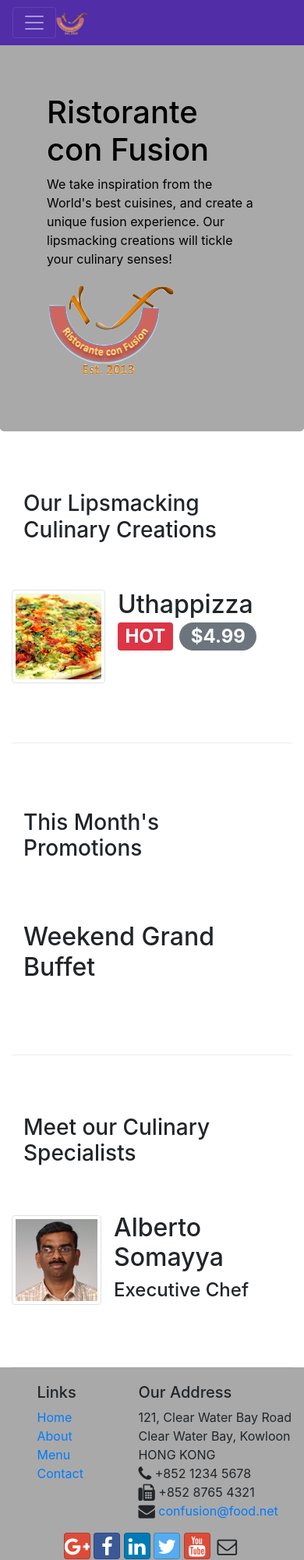
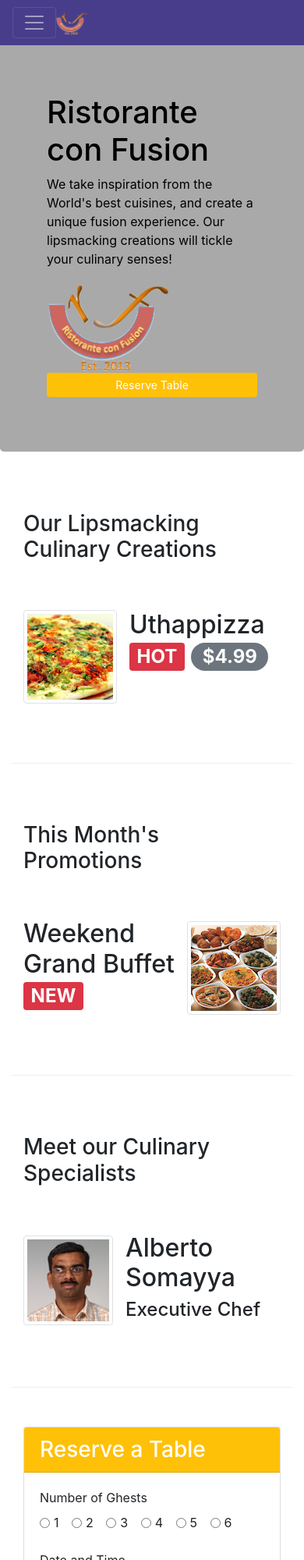
Before and after one commit to jpalcalde/conFusion, a website: page index.html in a window 390 px wide. Shown: the top 2000 px of the page at 78% size. Drawn offline with nearby package versions, Linux system fonts and the light colour scheme.

Commit message:
Assignmen 2

```diff
--- a/CSS/styles.css
+++ b/CSS/styles.css
@@ -34,5 +34,5 @@ body {
 }
 
 .navbar-dark {
-	background-color: #512DA8;
+	background-color: darkslateblue;
 }
--- a/index.html
+++ b/index.html
@@ -35,12 +35,15 @@
     <header class="jumbotron">
         <div class="container">
             <div class="row row-header">
-                <div class="col-12 col-sm-6 col-md-8">
+                <div class="col-12 col-sm-6 col-md-6">
                     <h1>Ristorante con Fusion</h1>
                     <p>We take inspiration from the World's best cuisines, and create a unique fusion experience. Our lipsmacking creations will tickle your culinary senses!</p>
                 </div>
-                <div class="col-12 col-sm col-md align-self-center">
-                    <img src="img/logo.png" alt="Ristorante con Fusion" class="img-fluid">
+                <div class="col-12 col-sm-3 col-md-3 align-self-center">
+                    <img src="img/logo.png" width="160" alt="Ristorante con Fusion" class="img-fluid">
+                </div>
+                <div class="col-12 col-sm-3 col-md-3 align-self-center">
+                    <a type="button" role="button" href="#reserve_row" class="btn btn-primary btn-sm bg-warning border-warning" style="width: 100%">Reserve Table</a>
                 </div>
             </div>
         </div>
@@ -51,7 +54,7 @@
             <div class="col-12 col-sm-4 order-sm-last col-md-3">
                 <h3>Our Lipsmacking Culinary Creations</h3>
             </div>
-            <div class="media">
+            <div class="media col-sm-8 col-md-9">
                 <img src="img/uthappizza.png" alt="Uthappizza" class="d-flex mr-3 img-thumbnail align-self-center">
                 <div class="media-body">
                     <h2 class="mt-0">Uthappizza <span class="badge badge-danger">HOT</span> <span class="badge badge-pill badge-secondary">$4.99</span></h2>
@@ -64,9 +67,12 @@
             <div class="col-12 col-sm-4 col-md-3">
                 <h3>This Month's Promotions</h3>
             </div>
-            <div class="col col-sm col-md">
-                <h2>Weekend Grand Buffet</h2>
-                <p class="d-none d-sm-block">Featuring mouthwatering combinations with a choice of five different salads, six enticing appetizers, six main entrees and five choicest desserts. Free flowing bubbly and soft drinks. All for just $19.99 per person </p>
+            <div class="media col-sm-8 col-md-9">
+                <div class="media-body">
+                    <h2 class="mt-0">Weekend Grand Buffet <span class="badge badge-danger">NEW</span></h2>
+                    <p class="d-none d-sm-block">Featuring mouthwatering combinations with a choice of five different salads, six enticing appetizers, six main entrees and five choicest desserts. Free flowing bubbly and soft drinks. All for just $19.99 per person </p>
+                </div>
+                <img src="img/buffet.png" alt="Buffet" class="d-flex ml-3 img-thumbnail align-self-center">
             </div>
         </div>
 
@@ -74,12 +80,70 @@
             <div class="col-12 col-sm-4 order-sm-last col-md-3">
                 <h3>Meet our Culinary Specialists</h3>
             </div>
-            <div class="media">
+            <div class="media col-sm-8 col-md-9">
                 <img src="img/alberto.png" alt="Alberto Somayya" class="d-flex mr-3 img-thumbnail align-self-center">
                 <div class="media-body">
                     <h2 class="mt-0">Alberto Somayya</h2>
                     <h4>Executive Chef</h4>
                     <p class="d-none d-sm-block">Award winning three-star Michelin chef with wide International experience having worked closely with whos-who in the culinary world, he specializes in creating mouthwatering Indo-Italian fusion experiences.</p>
+                </div>
+            </div>
+        </div>
+
+        <div id="reserve_row" class="row row-content align-items-center justify-content-center">
+            <div class="col-md-8 col-xl-8 col-sm">
+                <div class="card">
+                    <h3 class="card-header bg-warning text-white">Reserve a Table</h3>
+                    <div class="card-body">
+                        <form>
+                            <div class="form-group row">
+                                <label id="number_guests_label" class="col-md-3 col-sm-12" for="number_guests_radiogroup">Number of Ghests</label>
+                                <div id="number_guests_radiogroup" class="col-md-9" aria-labelledby="number_guests_label" role="radiogroup">
+                                    <div class="form-check form-check-inline">
+                                        <input class="form-check-input" type="radio" name="inlineRadioOptions" id="inlineRadio1" value="1">
+                                        <label class="form-check-label" for="inlineRadio1">1</label>
+                                    </div>
+                                    <div class="form-check form-check-inline">
+                                        <input class="form-check-input" type="radio" name="inlineRadioOptions" id="inlineRadio2" value="2">
+                                        <label class="form-check-label" for="inlineRadio2">2</label>
+                                    </div>
+                                    <div class="form-check form-check-inline">
+                                        <input class="form-check-input" type="radio" name="inlineRadioOptions" id="inlineRadio3" value="3">
+                                        <label class="form-check-label" for="inlineRadio3">3</label>
+                                    </div>
+                                    <div class="form-check form-check-inline">
+                                        <input class="form-check-input" type="radio" name="inlineRadioOptions" id="inlineRadio4" value="4">
+                                        <label class="form-check-label" for="inlineRadio4">4</label>
+                                    </div>
+                                    <div class="form-check form-check-inline">
+                                        <input class="form-check-input" type="radio" name="inlineRadioOptions" id="inlineRadio5" value="5">
+                                        <label class="form-check-label" for="inlineRadio5">5</label>
+                                    </div>
+                                    <div class="form-check form-check-inline">
+                                        <input class="form-check-input" type="radio" name="inlineRadioOptions" id="inlineRadio6" value="6">
+                                        <label class="form-check-label" for="inlineRadio6">6</label>
+                                    </div>
+                                </div>
+                            </div>
+
+                            <div class="form-group row">
+                                <label for="date" class="col-md-3 col-sm-12 col-form-label">Date and Time</label>
+                                <label style="display:none" for="time"></label>
+                                <div class="col-md-3">
+                                    <input type="text" class="form-control" id="date" name="date" placeholder="Date">
+                                </div>
+                                <div class="col-md-3">
+                                    <input type="text" class="form-control" id="time" name="time" placeholder="Time">
+                                </div>
+                            </div>
+
+                            <div class="form-group row">
+                                <div class="offset-md-3 col-md-10">
+                                    <button type="submit" class="btn btn-primary">Reserve</button>
+                                </div>
+                            </div>
+                        </form>
+                    </div>
                 </div>
             </div>
         </div>
```
